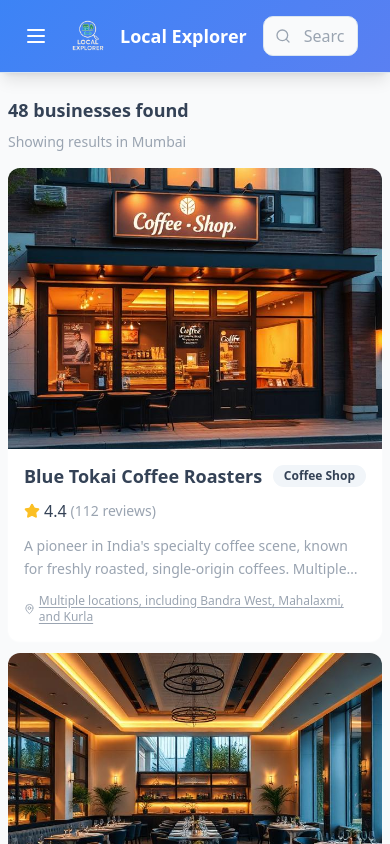
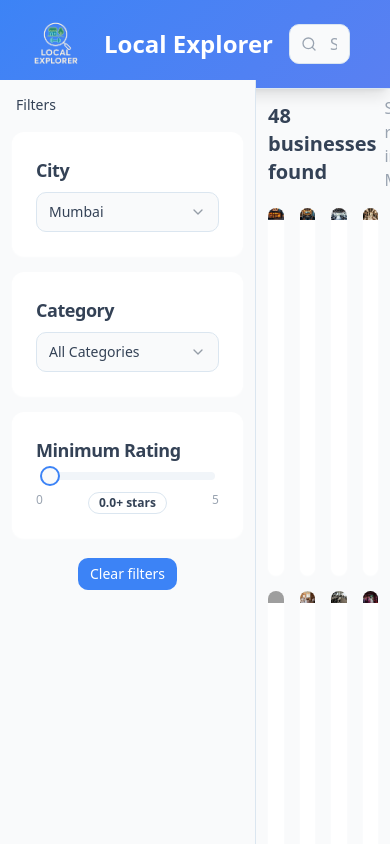
Before and after one commit to sanikadali/locale-finder-board, a React (Vite) app: page / in a window 390 px wide. Shown: the top 844 px of the page. Built offline with nearby package versions, Linux system fonts and the light colour scheme; grey boxes are pictures that could not be loaded.

Commit message:
Remove responsiveness code

```diff
--- a/src/components/BusinessList.tsx
+++ b/src/components/BusinessList.tsx
@@ -3,7 +3,7 @@ import { businessSummaries } from "@/data/businessSummaries";
 
 export function BusinessList() {
   return (
-    <div className="grid gap-4 p-6 sm:grid-cols-2">
+    <div className="grid gap-4 p-6 grid-cols-2">
       {businessSummaries.map((b) => (
         <Card key={b.business_name} className="shadow-md rounded-2xl">
           <CardHeader>
--- a/src/pages/Index.tsx
+++ b/src/pages/Index.tsx
@@ -5,15 +5,12 @@ import { BusinessCard } from "@/components/BusinessCard";
 import { MapPlaceholder } from "@/components/MapPlaceholder";
 import { mockBusinesses } from "@/data/mockBusinesses";
 import { BusinessList } from "@/components/BusinessList";
-import { Menu, X } from "lucide-react";
-import gym from "@/assets/web logo.png";
 const Index = () => {
   const [searchQuery, setSearchQuery] = useState("");
   const [selectedCity, setSelectedCity] = useState("Mumbai");
   const [selectedCategory, setSelectedCategory] = useState("All Categories");
   const [minRating, setMinRating] = useState(0);
   const [displayCount, setDisplayCount] = useState(8);
-  const [sidebarOpen, setSidebarOpen] = useState(false);
 
   const filteredBusinesses = useMemo(() => {
     return mockBusinesses.filter(business => {
@@ -38,21 +35,15 @@ const Index = () => {
     <div className="min-h-screen bg-background">
        {/* Fixed Header */}
       <header className="fixed top-0 left-0 right-0 z-50 bg-hero-gradient shadow-lg border-b">
-        <div className="container mx-auto px-4 sm:px-6 py-4">
+        <div className="container mx-auto px-6 py-4">
           <div className="flex items-center justify-between">
-            <div className="flex items-center gap-2 sm:gap-4">
-              <button
-                onClick={() => setSidebarOpen(!sidebarOpen)}
-                className="lg:hidden p-2 text-white hover:bg-white/10 rounded-md"
-              >
-                {sidebarOpen ? <X className="h-6 w-6" /> : <Menu className="h-6 w-6" />}
-              </button>
+            <div className="flex items-center gap-4">
               <img
                 src="src/assets/web logo.png"
                 alt="Local Explorer Logo"
-                className="h-10 w-12 sm:h-14 sm:w-16 object-contain"
+                className="h-14 w-16 object-contain"
               />
-              <h1 className="text-lg sm:text-2xl font-bold text-white">Local Explorer</h1>
+              <h1 className="text-2xl font-bold text-white">Local Explorer</h1>
             </div>
             <div className="flex-1 max-w-md mx-4">
               <SearchBar
@@ -66,22 +57,8 @@ const Index = () => {
       </header>
 
       <div className="flex pt-20">
-        {/* Mobile Overlay */}
-        {sidebarOpen && (
-          <div
-            className="fixed inset-0 bg-black/50 z-40 lg:hidden"
-            onClick={() => setSidebarOpen(false)}
-          />
-        )}
-
         {/* Sidebar */}
-        <aside className={`
-          fixed top-20 bottom-0 bg-background border-r overflow-y-auto overflow-x-hidden z-50
-          transition-transform duration-300 ease-in-out
-          ${sidebarOpen ? 'translate-x-0' : '-translate-x-full'}
-          lg:translate-x-0 lg:static lg:z-auto
-          w-64
-        `}>
+        <aside className="fixed top-20 bottom-0 bg-background border-r overflow-y-auto overflow-x-hidden z-50 w-64">
           <div className="p-3">
             <FilterSidebar
               selectedCity={selectedCity}
@@ -100,21 +77,21 @@ const Index = () => {
         </aside>
 
         {/* Scrollable Main Content */}
-        <main className="flex-1 lg:ml-64 overflow-y-auto">
-          <div className="w-full px-2 sm:px-3 py-4">
+        <main className="flex-1 ml-64 overflow-y-auto">
+          <div className="w-full px-3 py-4">
             <div className="space-y-4">
               {/* Results Header */}
-              <div className="flex flex-col sm:flex-row sm:items-center justify-between gap-2">
-                <h2 className="text-lg sm:text-xl font-semibold text-foreground">
+              <div className="flex items-center justify-between gap-2">
+                <h2 className="text-xl font-semibold text-foreground">
                   {filteredBusinesses.length} businesses found
                 </h2>
-                <p className="text-sm sm:text-base text-muted-foreground">
+                <p className="text-base text-muted-foreground">
                   Showing results in {selectedCity}
                 </p>
               </div>
 
               {/* Business Grid */}
-              <div className="grid grid-cols-1 sm:grid-cols-2 lg:grid-cols-3 xl:grid-cols-4 2xl:grid-cols-5 gap-3 sm:gap-4">
+              <div className="grid grid-cols-4 gap-4">
 
               {displayedBusinesses.map((business) => (
                   <BusinessCard key={business.id} {...business} />
@@ -126,7 +103,7 @@ const Index = () => {
                 <div className="flex justify-center mt-8">
                   <button
                     onClick={handleLoadMore}
-                    className="px-4 sm:px-6 py-2 sm:py-3 bg-primary text-primary-foreground hover:bg-primary/90 rounded-lg font-medium transition-colors text-sm sm:text-base"
+                    className="px-6 py-3 bg-primary text-primary-foreground hover:bg-primary/90 rounded-lg font-medium transition-colors text-base"
                   >
                     Load More
                   </button>
@@ -137,11 +114,11 @@ const Index = () => {
               <MapPlaceholder />
               {/* Footer */}
               <footer className="bg-primary/10 border-t border-primary/20">
-                <div className="container mx-auto px-4 sm:px-6 py-6 sm:py-8 text-center">
-                  <p className="text-foreground font-medium text-sm sm:text-base">
+                <div className="container mx-auto px-6 py-8 text-center">
+                  <p className="text-foreground font-medium text-base">
                     © 2024 Local Explorer.
                   </p>
-                  <p className="text-muted-foreground text-xs sm:text-sm mt-2">
+                  <p className="text-muted-foreground text-sm mt-2">
                     Discover amazing businesses in your area
                   </p>
                 </div>
```
